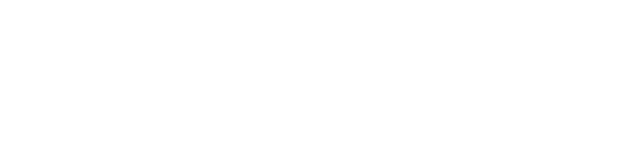
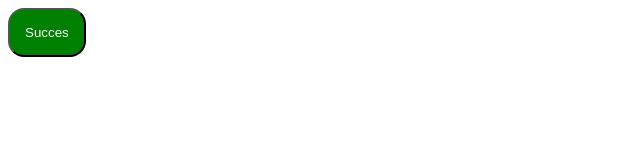
Before and after one commit to denisdamse/curs4, a plain HTML site: page index.html in a window 1280 px wide. Shown: the whole page, without its empty margins (0-640 px from the left). Drawn offline with Linux system fonts and the light colour scheme.

Commit message:
add button green

```diff
--- a/index.html
+++ b/index.html
@@ -5,6 +5,6 @@
     <title>title</title>
 </head>
 <body>
-
+    <button class="buton1" style="background-color: green; padding: 15px; border-radius: 16px;color: white;">Succes</button>
 </body>
 </html>
```
